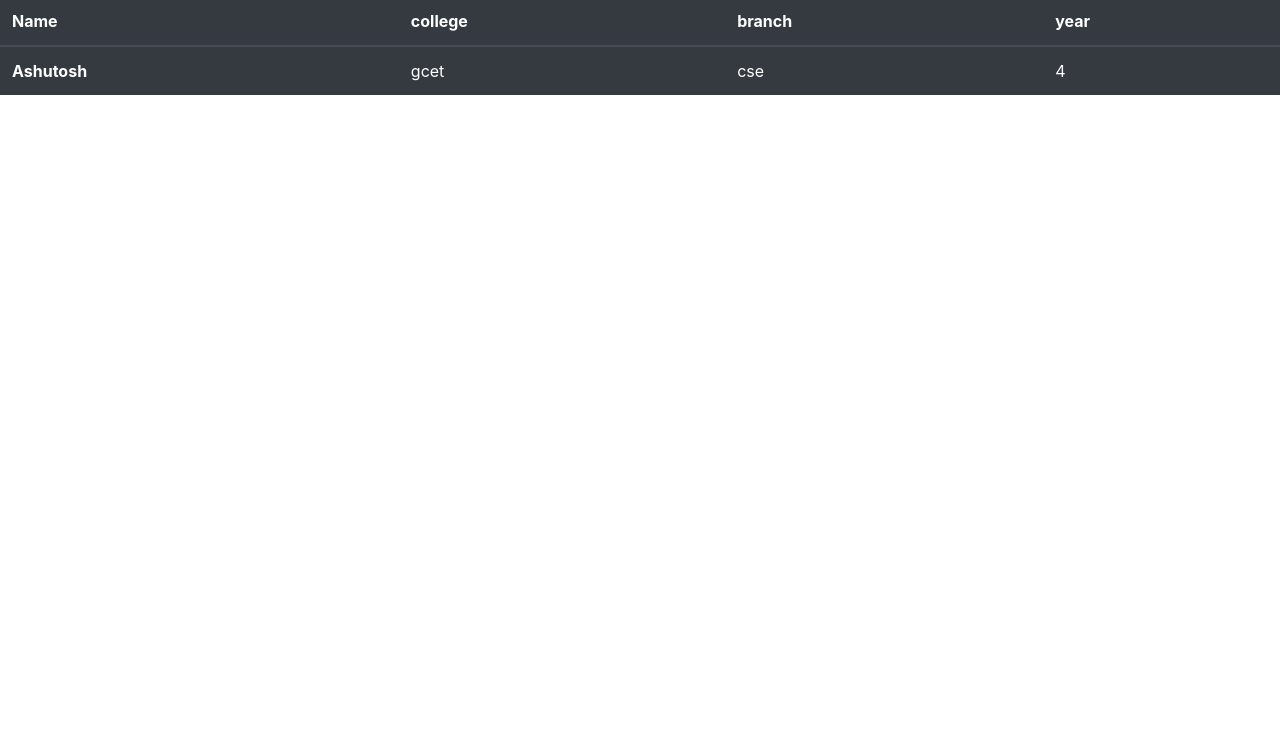
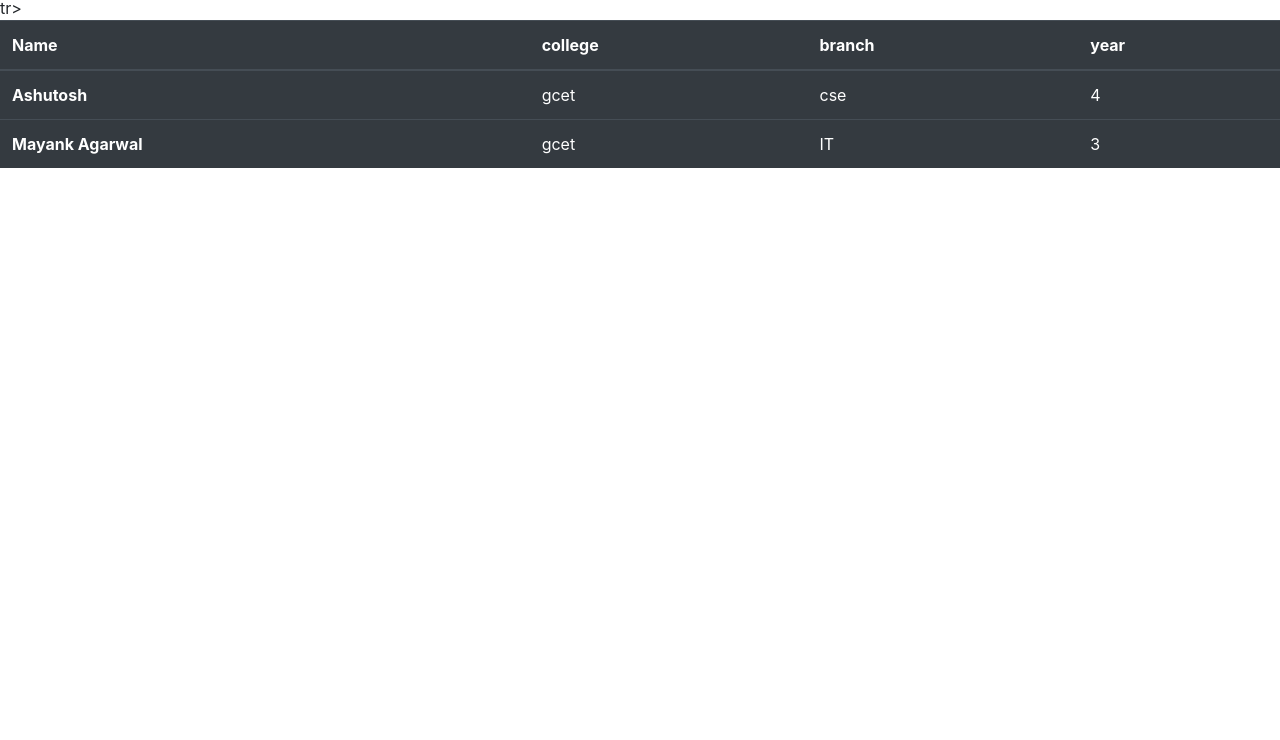
Before and after one commit to techindia19/GitHub-workshop-Greater-Noida, a plain HTML site: page index.html in a window 1280 px wide. Shown: the part 60-800 px from the top of the page. Drawn offline with nearby package versions, Linux system fonts and the light colour scheme.

Commit message:
Update index.html

```diff
--- a/index.html
+++ b/index.html
@@ -30,6 +30,12 @@
                 <td>cse</td>
                 <td>4</td>
               </tr>
+              tr>
+                <th scope="row">Mayank Agarwal</th>
+                <td>gcet</td>
+                <td>IT</td>
+                <td>3</td>
+              </tr>
             </tbody>
           </table>
 
```
